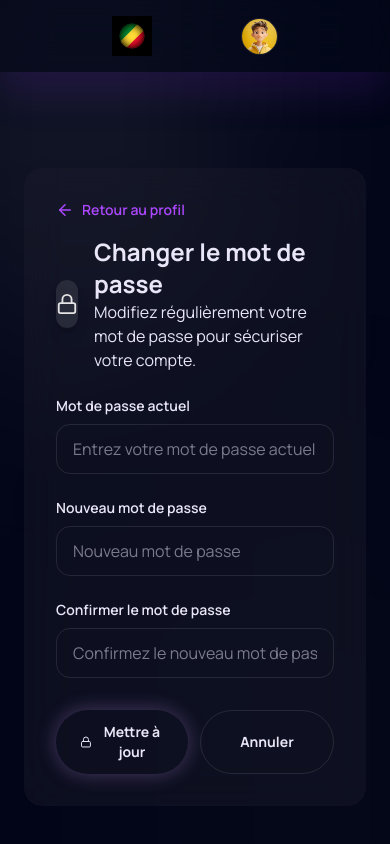
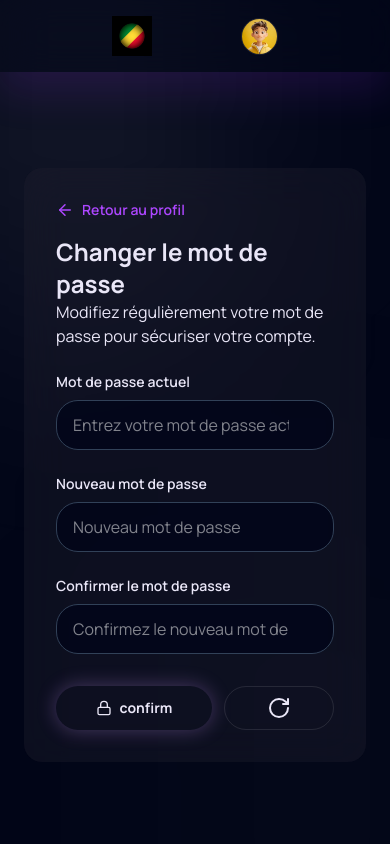
Before and after one commit to Zeno-Solutions/congo-sphere, a Next.js app: page /security/change-passwd in a window 390 px wide. Shown: the top 844 px of the page. Built offline with nearby package versions, Linux system fonts and the light colour scheme.

Commit message:
mis a jour de la page chabge passwd

```diff
--- a/app/(users)/security/change-passwd/page.tsx
+++ b/app/(users)/security/change-passwd/page.tsx
@@ -1,7 +1,14 @@
 "use client";
 import React, { useState } from "react";
+import Input from "@/components/ui/input";
 import Link from "next/link";
-import { ArrowLeft, Lock, CheckCircle, AlertCircle } from "lucide-react";
+import {
+  ArrowLeft,
+  Lock,
+  CheckCircle,
+  AlertCircle,
+  RotateCw,
+} from "lucide-react";
 
 export default function ChangePasswordPage() {
   const [values, setValues] = useState({
@@ -64,8 +71,8 @@ export default function ChangePasswordPage() {
       <main className="pt-24 px-6 max-w-2xl mx-auto">
         {success && (
           <div className="mb-6 glass-panel rounded-xl p-4 border border-primary/50 bg-primary/10 flex items-center gap-3 animate-in fade-in">
-            <CheckCircle size={20} className="text-primary shrink-0" />
-            <p className="text-sm text-on-surface font-medium">
+            <CheckCircle size={20} className="text-green-300 shrink-0" />
+            <p className="text-sm text-on-surface text-green-400 font-medium">
               Mot de passe mis à jour avec succès.
             </p>
           </div>
@@ -82,14 +89,14 @@ export default function ChangePasswordPage() {
 
         <section className="glass-panel rounded-2xl p-8">
           <Link
-            href="/user-profile"
+            href="/security"
             className="inline-flex items-center gap-2 text-sm text-purple-500 font-semibold hover:text-primary transition mb-4"
           >
             <ArrowLeft size={18} /> Retour au profil
           </Link>
           <div className="flex items-center gap-4 mb-4">
-            <div className="inline-flex h-12 w-12 items-center justify-center rounded-3xl bg-primary/10 text-primary shadow-lg">
-              <Lock size={22} />
+            <div className="hidden md:inline-flex h-12 w-12 items-center justify-center md:rounded-3xl md:bg-primary/10 text-primary shadow-lg">
+              <Lock size={22} className="hidden md:flex" />
             </div>
             <div>
               <h1 className="text-2xl font-extrabold font-headline">
@@ -107,7 +114,7 @@ export default function ChangePasswordPage() {
               <label htmlFor="current" className={labelClasses}>
                 Mot de passe actuel
               </label>
-              <input
+              <Input
                 id="current"
                 name="current"
                 type="password"
@@ -117,7 +124,9 @@ export default function ChangePasswordPage() {
                 placeholder="Entrez votre mot de passe actuel"
               />
               {errors.current && (
-                <div className="text-xs text-error mt-1">{errors.current}</div>
+                <div className="text-xs text-error text-red-400 mt-1">
+                  {errors.current}
+                </div>
               )}
             </div>
 
@@ -125,7 +134,7 @@ export default function ChangePasswordPage() {
               <label htmlFor="password" className={labelClasses}>
                 Nouveau mot de passe
               </label>
-              <input
+              <Input
                 id="password"
                 name="password"
                 type="password"
@@ -135,7 +144,9 @@ export default function ChangePasswordPage() {
                 placeholder="Nouveau mot de passe"
               />
               {errors.password && (
-                <div className="text-xs text-error mt-1">{errors.password}</div>
+                <div className="text-xs text-error text-red-400 mt-1">
+                  {errors.password}
+                </div>
               )}
             </div>
 
@@ -143,7 +154,7 @@ export default function ChangePasswordPage() {
               <label htmlFor="confirm" className={labelClasses}>
                 Confirmer le mot de passe
               </label>
-              <input
+              <Input
                 id="confirm"
                 name="confirm"
                 type="password"
@@ -153,7 +164,9 @@ export default function ChangePasswordPage() {
                 placeholder="Confirmez le nouveau mot de passe"
               />
               {errors.confirm && (
-                <div className="text-xs text-error mt-1">{errors.confirm}</div>
+                <div className="text-xs text-error text-red-400 mt-1">
+                  {errors.confirm}
+                </div>
               )}
             </div>
 
@@ -168,13 +181,17 @@ export default function ChangePasswordPage() {
                 ) : (
                   <Lock size={16} />
                 )}
-                Mettre à jour
+                <span className="hidden md:flex">Mettre à jour</span>
+                <span className="md:hidden">confirm</span>
               </button>
               <Link
                 href="/user-profile"
-                className="flex-1 flex items-center justify-center gap-2 px-6 py-3 border border-outline-variant/30 hover:bg-white/5 rounded-full text-on-surface font-bold text-sm transition-colors"
+                className="flex-1 flex items-center justify-center gap-2 md:px-6 md:py-3 border border-outline-variant/30 hover:bg-white/5 rounded-full text-on-surface font-bold text-sm transition-colors"
               >
-                Annuler
+                <span className="hidden md:flex">Annuler</span>
+                <span className="md:hidden">
+                  <RotateCw />
+                </span>
               </Link>
             </div>
           </form>
--- a/components/ui/input.tsx
+++ b/components/ui/input.tsx
@@ -1,6 +1,7 @@
 import React from "react";
 
 type inputProps = {
+  id?: unknown;
   name?: string;
   placeholder?: string;
   type: string;
```
